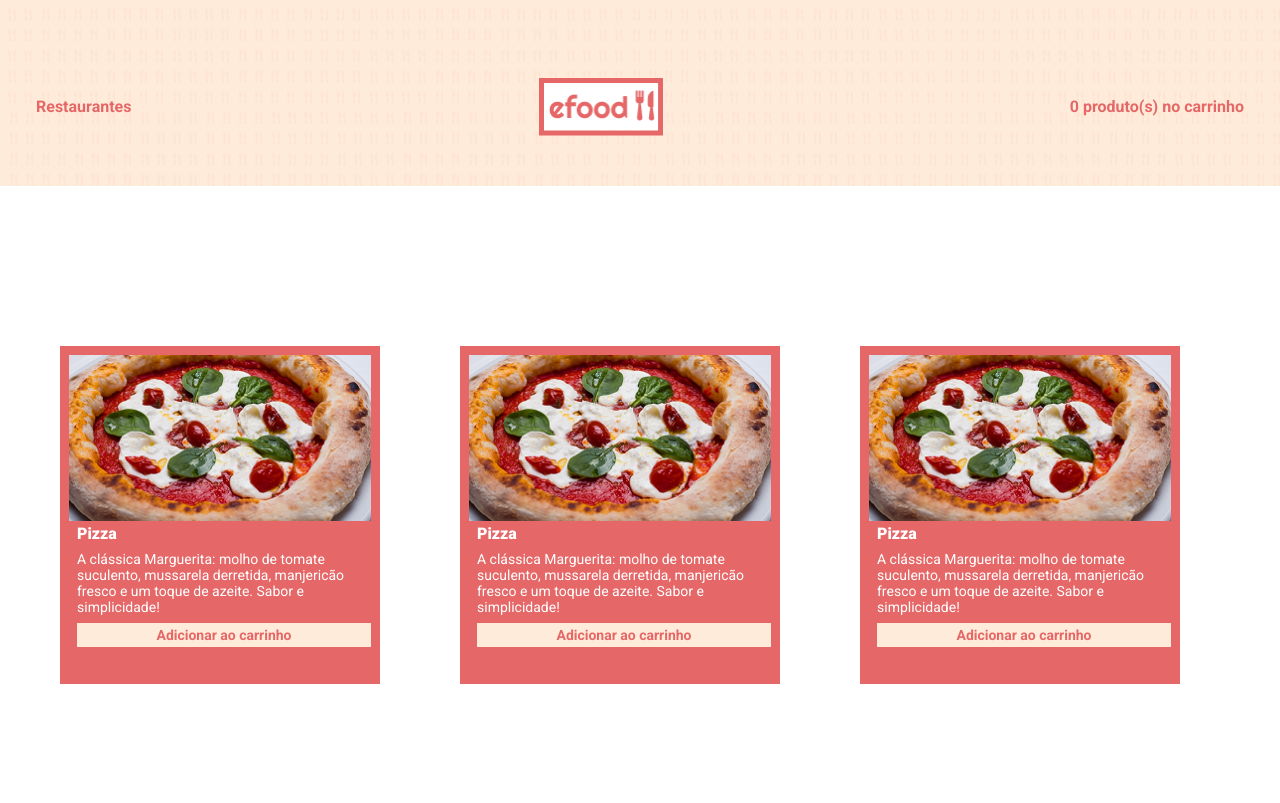
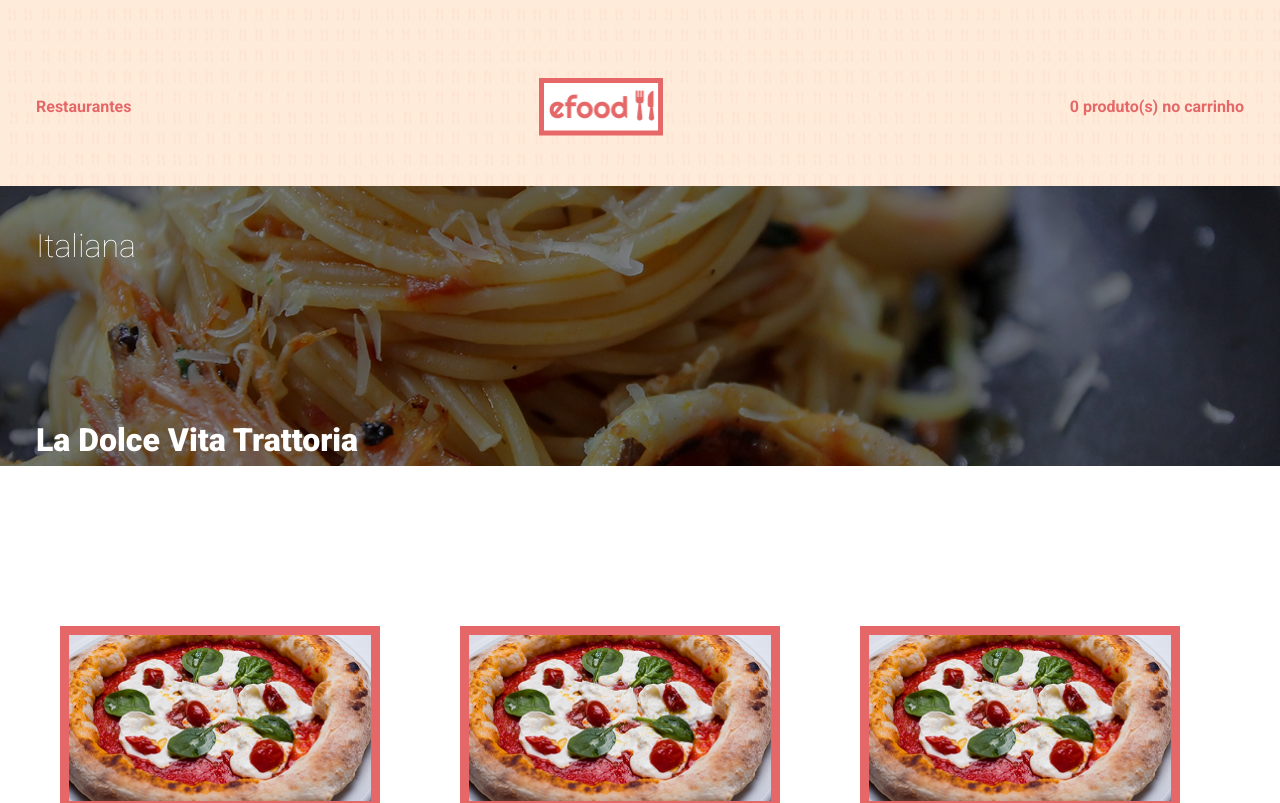
Before and after one commit to santiagobruna/e-food, a React (Vite) app: page /profile in a window 1280 px wide. Shown: the top 803 px of the page. Built offline with nearby package versions, Linux system fonts and the light colour scheme.

Commit message:
feat(Banner): criação do Banner na aplicação

```diff
--- a/src/components/MassasHeader/index.tsx
+++ b/src/components/MassasHeader/index.tsx
@@ -1,16 +1,26 @@
-import { Container, Imagem } from './style'
+import { Banner, BannerContainer, Container, Imagem, SubTitle, Title } from './style'
 import { Logo } from '../../styles'
 import logo from '../../assets/logo-eFood.png'
 
 const MassasHeader = () => {
   return (
+    <div>
         <Imagem>
           <Container>
-        <p>Restaurantes</p>
+            <a href='/'>Restaurantes</a>
             <Logo src={logo} alt="Logo E-food" />
             <p>0 produto(s) no carrinho</p>
           </Container>
         </Imagem>
+        <Banner>
+              <BannerContainer>
+                  <Title>Italiana</Title>
+                  <SubTitle>
+                    La Dolce Vita Trattoria
+                  </SubTitle>
+              </BannerContainer>
+        </Banner>
+    </div>
   )
 }
 
--- a/src/components/MassasHeader/style.ts
+++ b/src/components/MassasHeader/style.ts
@@ -1,9 +1,8 @@
-// MassasHeader/style.ts
 import styled from 'styled-components'
 import { Imagem as BaseImagem } from '../../components/Header/style'
-import { Logo } from '../../styles'
+import { Logo, cores } from '../../styles'
+import fundo from '../../assets/fundo.png'
 
-// reaproveita tudo do Header original, só muda altura e padding
 export const Imagem = styled(BaseImagem)`
   height: 186px;
   padding: 16px 0;
@@ -20,17 +19,57 @@ export const Container = styled.div`
     max-width: 1240px;
     margin: 0 auto;
     padding: 62px 16px 66px 16px;
-
+    a{
+      text-decoration: none;
+      color: ${cores.pink};
+    }
     ${Logo}{
         padding: 0;
     }
 
     @media (max-width: 768px) {
-        display: block;
-        text-align: center;
+      flex-direction: column;
+      justify-content: center;
+      align-items: center;
+      gap: 16px;
+      padding: 16px 0;
+
+      ${Logo} {
         padding: 0;
-        ${Logo}{
-        padding: 20px 0;
-        }
+      }
     }
 `
+export const Banner = styled.div`
+  width: 100%;
+  height: 280px;
+  background-image: url(${fundo});
+  background-repeat: no-repeat;
+  background-size: cover;
+  font-weight: bold;
+  padding: 16px 0;
+  position: relative;
+  color: #fff;
+
+`
+export const BannerContainer = styled(Container)`
+  display: flex;
+  flex-direction: column;
+  align-items: flex-start;
+  justify-content: space-between;
+  padding: 25px 16px 32px 16px;
+
+
+`
+export const Title = styled.h2`
+    font-size: 32px;
+    font-weight: 100;
+    margin-bottom: 156px;
+
+    @media (max-width: 768px) {
+      margin-bottom: 80px;
+    }
+`
+export const SubTitle = styled.p`
+    font-size: 32px;
+    font-weight: 900;
+`
--- a/src/pages/Home/index.tsx
+++ b/src/pages/Home/index.tsx
@@ -10,7 +10,7 @@ const foods: Food[] =[
         id: 1,
         title: 'Hioki Sushi',
         description: 'Peça já o melhor da culinária japonesa no conforto da sua casa! Sushis frescos, sashimis deliciosos e pratos quentes irresistíveis. Entrega rápida, embalagens cuidadosas e qualidade garantida.Experimente o Japão sem sair do lar com nosso delivery!',
-        link: 'saiba mais',
+        link: 'Saiba mais',
         assessment: '4.9',
         infos: ['Destaque da semana', 'Japonesa'],
         image: hioki,
@@ -19,7 +19,7 @@ const foods: Food[] =[
         id: 2,
         title: 'La Dolce Vita Trattoria',
         description: 'A La Dolce Vita Trattoria leva a autêntica cozinha italiana até você! Desfrute de massas caseiras, pizzas deliciosas e risotos incríveis, tudo no conforto do seu lar. Entrega rápida, pratos bem embalados e sabor inesquecível. Peça já!',
-        link: 'saiba mais',
+        link: 'Saiba mais',
         assessment: '4.6',
         infos: ['Italiana'],
         image: dolceVita,
@@ -28,7 +28,7 @@ const foods: Food[] =[
         id: 3,
         title: 'La Dolce Vita Trattoria',
         description: 'A La Dolce Vita Trattoria leva a autêntica cozinha italiana até você! Desfrute de massas caseiras, pizzas deliciosas e risotos incríveis, tudo no conforto do seu lar. Entrega rápida, pratos bem embalados e sabor inesquecível. Peça já!',
-        link: 'saiba mais',
+        link: 'Saiba mais',
         assessment: '4.6',
         infos: ['Italiana'],
         image: dolceVita,
@@ -37,7 +37,7 @@ const foods: Food[] =[
         id: 4,
         title: 'La Dolce Vita Trattoria',
         description: 'A La Dolce Vita Trattoria leva a autêntica cozinha italiana até você! Desfrute de massas caseiras, pizzas deliciosas e risotos incríveis, tudo no conforto do seu lar. Entrega rápida, pratos bem embalados e sabor inesquecível. Peça já!',
-        link: 'saiba mais',
+        link: 'Saiba mais',
         assessment: '4.6',
         infos: ['Italiana'],
         image: dolceVita,
@@ -46,7 +46,7 @@ const foods: Food[] =[
         id: 5,
         title: 'La Dolce Vita Trattoria',
         description: 'A La Dolce Vita Trattoria leva a autêntica cozinha italiana até você! Desfrute de massas caseiras, pizzas deliciosas e risotos incríveis, tudo no conforto do seu lar. Entrega rápida, pratos bem embalados e sabor inesquecível. Peça já!',
-        link: 'saiba mais',
+        link: 'Saiba mais',
         assessment: '4.6',
         infos: ['Italiana'],
         image: dolceVita,
@@ -55,7 +55,7 @@ const foods: Food[] =[
         id: 6,
         title: 'La Dolce Vita Trattoria',
         description: 'A La Dolce Vita Trattoria leva a autêntica cozinha italiana até você! Desfrute de massas caseiras, pizzas deliciosas e risotos incríveis, tudo no conforto do seu lar. Entrega rápida, pratos bem embalados e sabor inesquecível. Peça já!',
-        link: 'saiba mais',
+        link: 'Saiba mais',
         assessment: '4.6',
         infos: ['Italiana'],
         image: dolceVita,
--- a/src/pages/Profile/index.tsx
+++ b/src/pages/Profile/index.tsx
@@ -14,7 +14,7 @@ const massas: Food[] = [
         link: 'Adicionar ao carrinho'
     },
     {
-        id: 1,
+        id: 2,
         title: 'Pizza',
         description: 'A clássica Marguerita: molho de tomate suculento, mussarela derretida, manjericão fresco e um toque de azeite. Sabor e simplicidade!',
         assessment: '',
@@ -23,7 +23,7 @@ const massas: Food[] = [
         link: 'Adicionar ao carrinho'
     },
     {
-        id: 1,
+        id: 3,
         title: 'Pizza',
         description: 'A clássica Marguerita: molho de tomate suculento, mussarela derretida, manjericão fresco e um toque de azeite. Sabor e simplicidade!',
         assessment: '',
@@ -32,7 +32,7 @@ const massas: Food[] = [
         link: 'Adicionar ao carrinho'
     },
     {
-        id: 1,
+        id: 4,
         title: 'Pizza',
         description: 'A clássica Marguerita: molho de tomate suculento, mussarela derretida, manjericão fresco e um toque de azeite. Sabor e simplicidade!',
         assessment: '',
@@ -41,7 +41,7 @@ const massas: Food[] = [
         link: 'Adicionar ao carrinho'
     },
     {
-        id: 1,
+        id: 5,
         title: 'Pizza',
         description: 'A clássica Marguerita: molho de tomate suculento, mussarela derretida, manjericão fresco e um toque de azeite. Sabor e simplicidade!',
         assessment: '',
@@ -50,7 +50,7 @@ const massas: Food[] = [
         link: 'Adicionar ao carrinho'
     },
     {
-        id: 1,
+        id: 6,
         title: 'Pizza',
         description: 'A clássica Marguerita: molho de tomate suculento, mussarela derretida, manjericão fresco e um toque de azeite. Sabor e simplicidade!',
         assessment: '',
```
Also changed, not shown: src/assets/fundo.png (renamed from src/assets/fundo2.png). Lines whose indentation alone changed are shown as unchanged.
